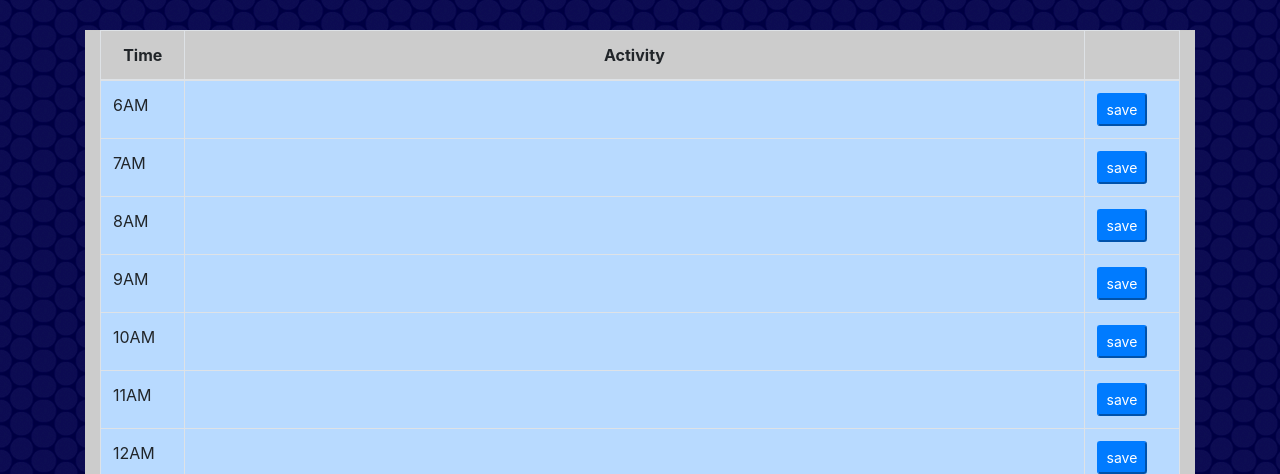
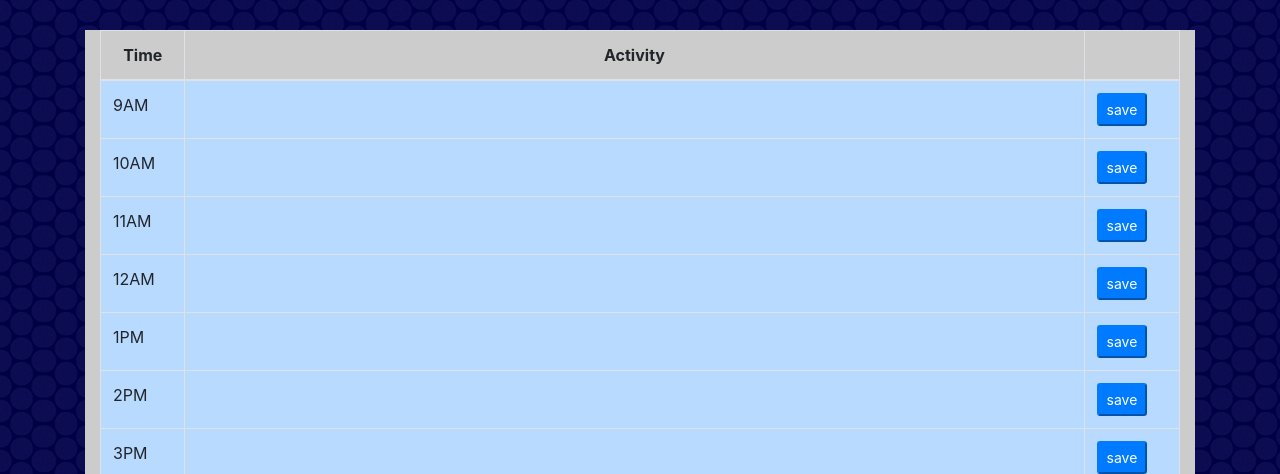
Before and after one commit to Jasper8628/jasperHomeworkWeekFive, a plain HTML site: page index.html in a window 1280 px wide. Shown: the part 326-800 px from the top of the page. Drawn offline with nearby package versions, Linux system fonts and the light colour scheme.

Commit message:
adjusted work hours

```diff
--- a/index.html
+++ b/index.html
@@ -119,8 +119,8 @@
 
         var userInput;
         var indexArray = [];
-        var startTime = 6;
-        var numRow = 11;
+        var startTime = 9;
+        var numRow = 8;
         var amPm = "AM";
         renderTable();
 
```
